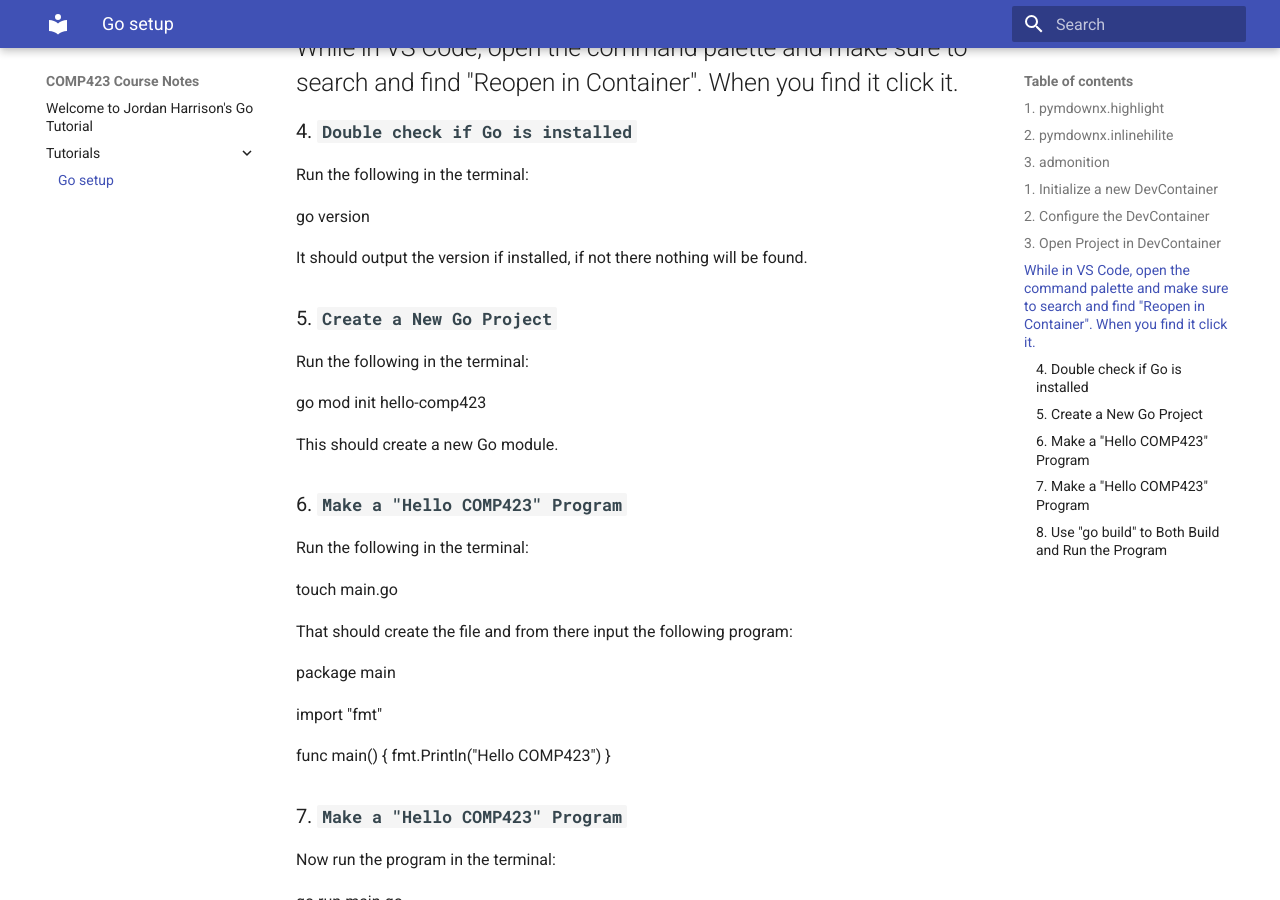
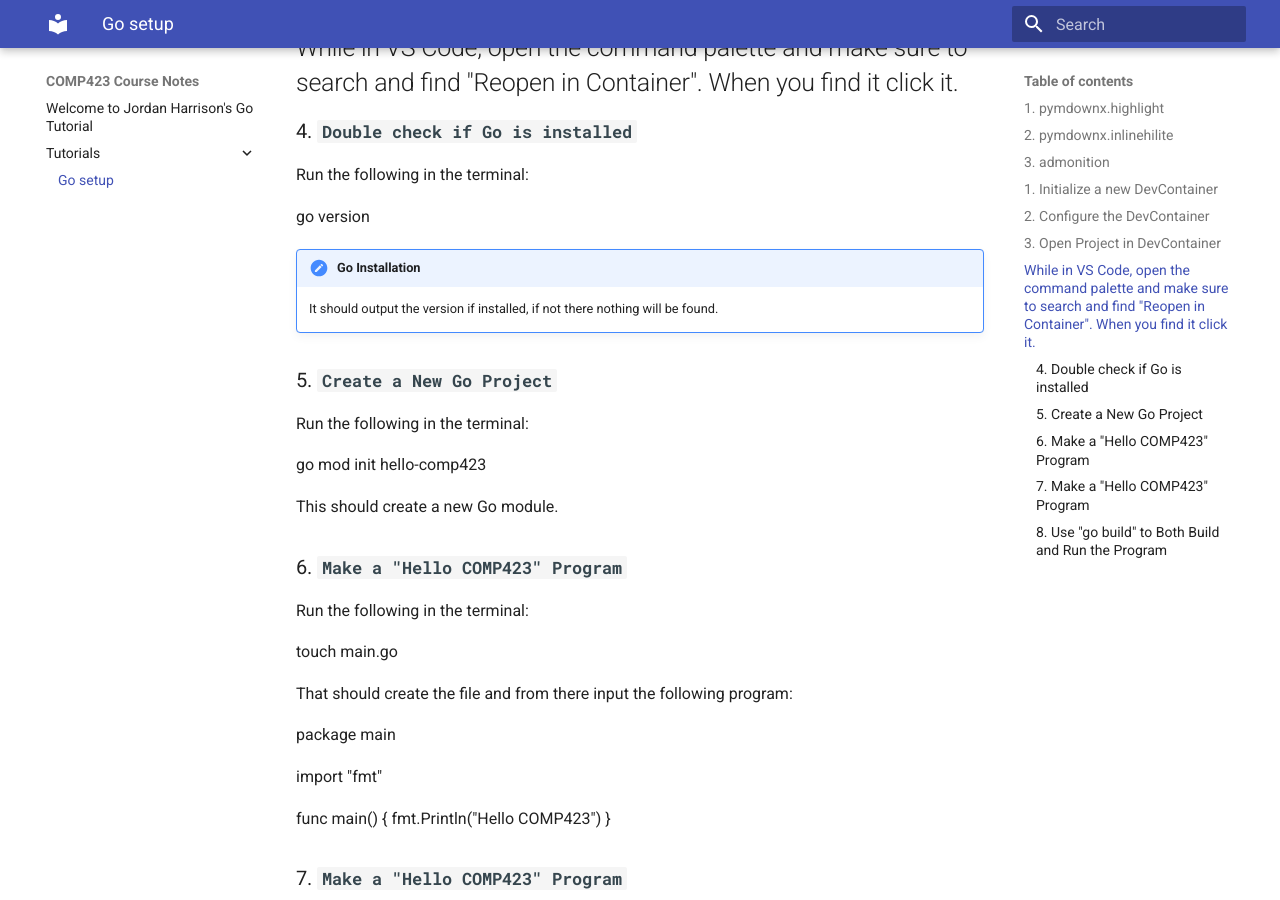
Before and after one commit to JHarrison21/comp423-course-notes, an MkDocs documentation site: the page built from docs/tutorials/go-setup.md, in a window 1280 px wide and 900 px high, scrolled down 1750 px. Built offline with MkDocs 1.6.1 and Material for MkDocs 9.7.7, drawn with Linux system fonts in a browser that asks for light colours.

Commit message:
Tutorial info added

```diff
--- a/docs/tutorials/go-setup.md
+++ b/docs/tutorials/go-setup.md
@@ -67,6 +67,7 @@ Inside the .devcontainer directory, you want to make a json file inside called '
 
 ---
 ### 3. **`Open Project in DevContainer`**
+
 While in VS Code, open the command palette and make sure to search and find "Reopen in Container". When you find it click it.
 ---
 
@@ -75,7 +76,10 @@ Run the following in the terminal:
 
 go version
 
-It should output the version if installed, if not there nothing will be found.
+
+
+!!! note "Go Installation"
+    It should output the version if installed, if not there nothing will be found.
 
 ### 5. **`Create a New Go Project`**
 
```
Also changed, not shown: README.md (+1 -1 lines).
